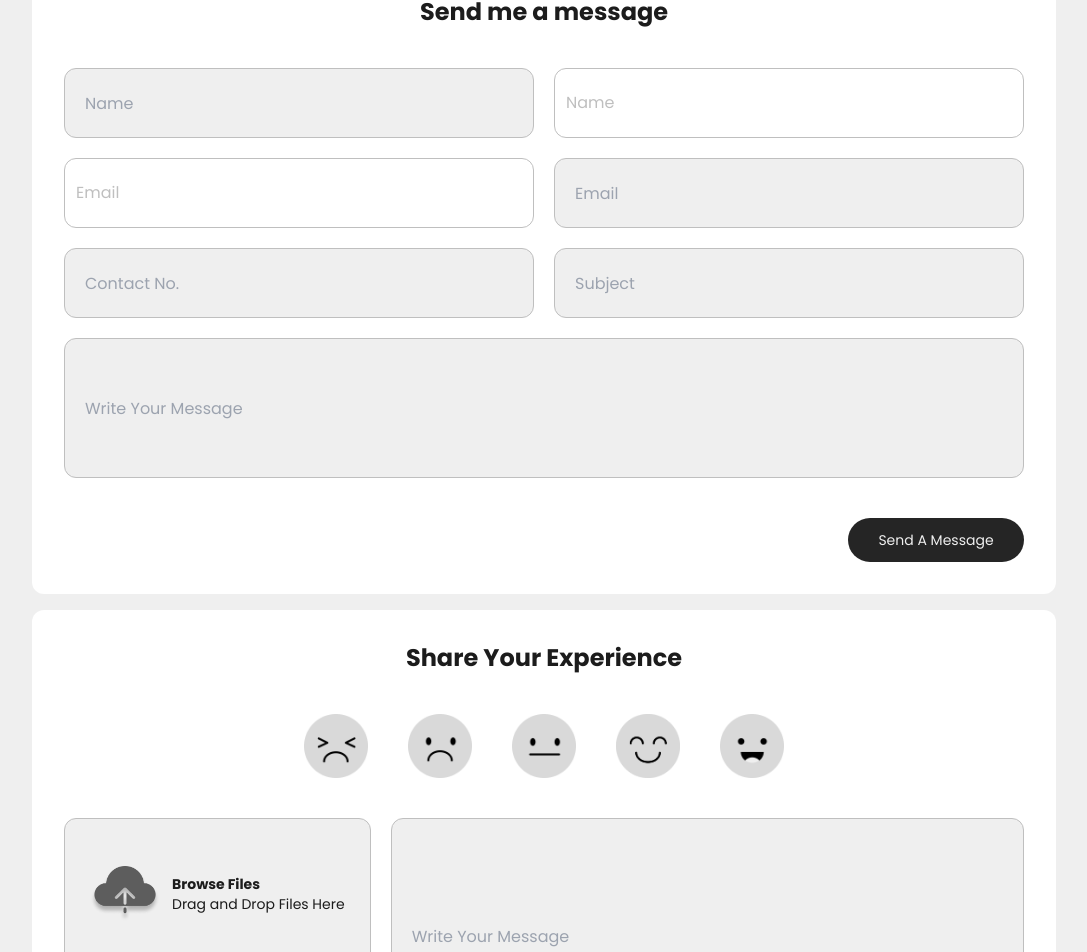
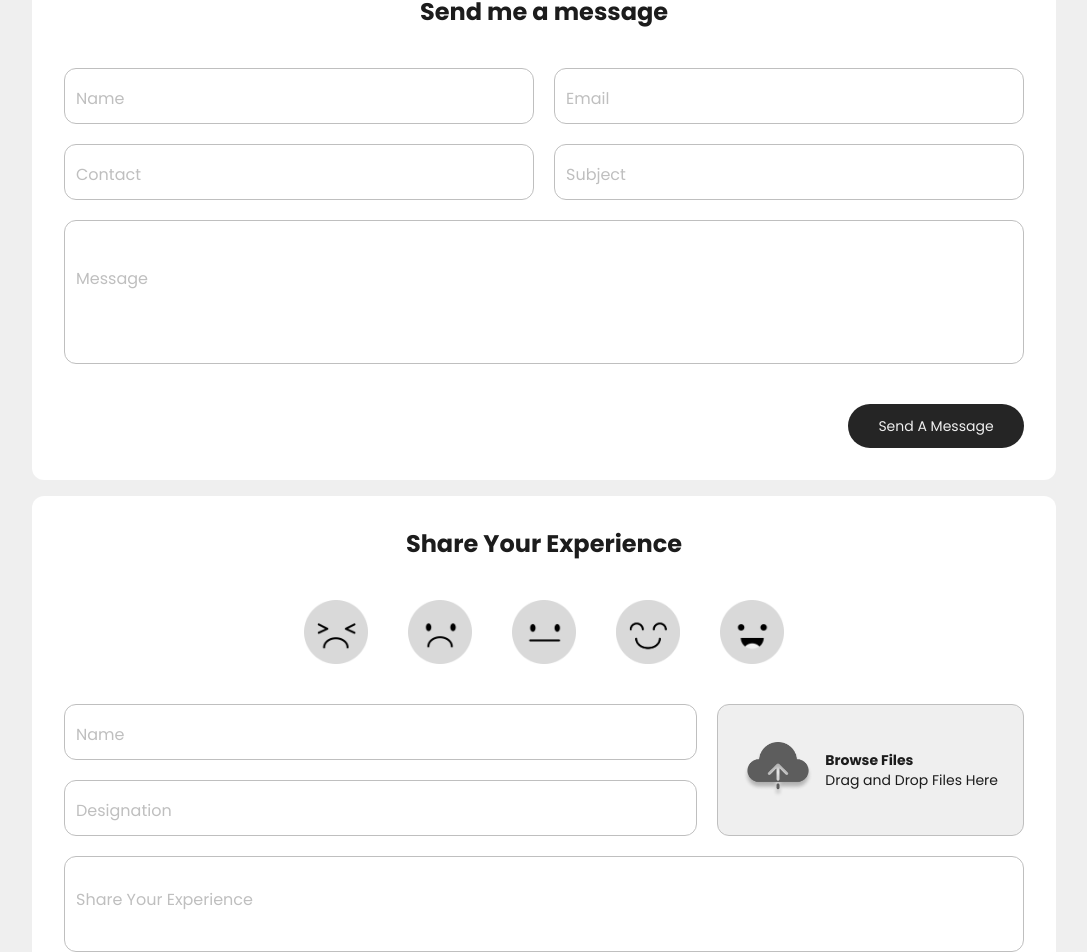
Before and after one commit to Prajjwal22/portfolio-million-pixels, a Next.js app: page /contact in a window 1280 px wide. Shown: the part 1450-2402 px from the top of the page, without its empty margins (96-1183 px from the left). Built offline with nearby package versions, Linux system fonts and the light colour scheme.

Commit message:
new forms

```diff
--- a/components/Contact/ContactForm.tsx
+++ b/components/Contact/ContactForm.tsx
@@ -7,10 +7,19 @@ import Button from "../Button";
 import MuiInput from "./MuiInput";
 
 export default function ContactForm() {
-  const [value, setValue] = useState("");
+  const [value, setValue] = useState({
+    name: "",
+    email: "",
+    contact: "",
+    subject: "",
+    message: "",
+  });
 
-  const handleOnChange = (string:string) => {
-    setValue(string);
+  const handleOnChange = (name: string, value: string) => {
+    setValue((prevState) => ({
+      ...prevState,
+      [name]: value,
+    }));
   };
 
   console.log(value)
@@ -21,34 +30,16 @@ export default function ContactForm() {
           Send me a message{" "}
         </span>
         <form className="grid grid-cols-2 gap-5">
-          <input
-            type="text"
-            className="p-5 rounded-xl border border-mute text-mute bg-secondary md:h-[70px] h-14"
-            placeholder="Name"
-          />
-          <MuiInput value={value} inputName={"Name"}  handleOnChange={handleOnChange} />
-          <MuiInput value={value} inputName={"Email"}  handleOnChange={handleOnChange} />
 
-          <input
-            type="text"
-            className="p-5 rounded-xl border border-mute text-mute bg-secondary md:h-[70px] h-14"
-            placeholder="Email"
-          />
-          <input
-            type="text"
-            className="p-5 rounded-xl border border-mute text-mute bg-secondary md:h-[70px] h-14"
-            placeholder="Contact No."
-          />
-          <input
-            type="text"
-            className="p-5 rounded-xl border border-mute text-mute bg-secondary md:h-[70px] h-14"
-            placeholder="Subject"
-          />
-          <input
-            type="text"
-            className="p-5 rounded-xl border border-mute text-mute bg-secondary h-[140px] row-span-2 col-span-2"
-            placeholder="Write Your Message"
-          />
+          <MuiInput value={value.name} inputName="name" handleOnChange={handleOnChange} />
+          <MuiInput value={value.email} inputName="email" handleOnChange={handleOnChange} />
+          <MuiInput value={value.contact} inputName="contact" handleOnChange={handleOnChange} />
+          <MuiInput value={value.subject} inputName="subject" handleOnChange={handleOnChange} />
+          <div className="col-span-2 row-span-2 h-36">
+          <MuiInput value={value.message} inputName="message" handleOnChange={handleOnChange} />
+          </div>
+
+
         </form>
         <div className="mt-10 flex justify-end">
           <Button title="Send A Message" variant="solid" />
--- a/components/Contact/FeedbackForm.tsx
+++ b/components/Contact/FeedbackForm.tsx
@@ -1,9 +1,10 @@
 "use client";
 
-import React from "react";
+import React, { useState } from "react";
 
 import Button from "../Button";
 import Image from "next/image";
+import MuiInput from "./MuiInput";
 
 const ratings = [
   { rating: 1, expression: "1.png" },
@@ -26,6 +27,21 @@ export default function FeedbackForm() {
 
     return classes[i] || classes[5];
   };
+
+  const [value, setValue] = useState({
+    name: "",
+    designation: "",
+    file: "",
+    experience: "",
+  });
+
+  const handleOnChange = (name: string, value: string) => {
+    setValue((prevState) => ({
+      ...prevState,
+      [name]: value,
+    }));
+  };
+
   return (
     <section className="font-poppins bg-secondary text-primary z-10 relative  overflow-hidden p-2 ">
       <div className="flex flex-col m-auto max-w-5xl bg-white rounded-xl p-8">
@@ -41,11 +57,21 @@ export default function FeedbackForm() {
               alt="tatings"
               width={70}
               height={70}
-              className={`hover:scale-125 max-w-16 md:w-full hover:${expressionsClass(i)}`}
+              className={`hover:scale-125 max-w-16 md:w-full hover:${expressionsClass(
+                i
+              )}`}
             />
           ))}
         </div>
-        <form className="grid md:grid-cols-3 md:grid-rows-3 gap-5 w-full" >
+        <form className="grid md:grid-cols-3 md:grid-rows-3 gap-5 w-full">
+          <div className="col-span-2">
+            <MuiInput
+              value={value.name}
+              inputName="name"
+              handleOnChange={handleOnChange}
+            />
+          </div>
+
           <div className="p-5 rounded-xl border border-mute text-mute bg-secondary  row-span-2 w-full">
             <label
               htmlFor="drop-file"
@@ -62,19 +88,27 @@ export default function FeedbackForm() {
                 <span>Drag and Drop Files Here</span>
               </span>
             </label>
-            <input id="drop-file" type="file" className=" hidden" />
+            <input
+              id="drop-file"
+              name={value.file}
+              type="file"
+              className=" hidden"
+            />
           </div>
-
-          <input
-            type="text"
-            className="p-5 rounded-xl border border-mute text-mute bg-secondary row-span-3 md:col-span-2 "
-            placeholder="Write Your Message"
-          />
-          <input
-            type="text"
-            className="p-5 rounded-xl border border-mute text-mute bg-secondary"
-            placeholder="Email"
-          />
+          <div className="col-span-2">
+            <MuiInput
+              value={value.designation}
+              inputName="Designation "
+              handleOnChange={handleOnChange}
+            />
+          </div>
+          <div className="col-span-3 row-span-3">
+            <MuiInput
+              value={value.experience}
+              inputName="Share Your Experience"
+              handleOnChange={handleOnChange}
+            />
+          </div>
         </form>
         <div className="mt-10 flex justify-end">
           <Button title="Send A Message" variant="solid" />
--- a/components/Contact/MuiInput.tsx
+++ b/components/Contact/MuiInput.tsx
@@ -1,36 +1,36 @@
 import React, { ChangeEvent } from "react";
 
 type Props = {
-  handleOnChange: (value: string) => void;
+  handleOnChange: (name: string, value: string) => void;
   value: string;
   inputName: string;
 };
 
 export default function MuiInput({ handleOnChange, value, inputName }: Props) {
-  const handleChange = (
-    e: ChangeEvent<HTMLInputElement> | React.ChangeEvent<HTMLTextAreaElement>
-  ) => {
-    console.log(e.target.value);
-    handleOnChange(e.target.value);
+  const handleChange = (e: ChangeEvent<HTMLInputElement>) => {
+    handleOnChange(e.target.name, e.target.value);
   };
   return (
-    <div className="relative" data-te-input-wrapper-init>
+    <div className="relative h-full" data-te-input-wrapper-init>
       <input
         name={inputName}
         type="text"
+        value={value}
         onChange={(e) => handleChange(e)}
-        className="p-5 rounded-xl border border-mute text-primary bg-secondary md:h-[70px] h-14 peer block min-h-[auto] w-full  bg-transparent py-[0.32rem] px-3 leading-[1.6] outline-none transition-all duration-200 ease-linear focus:placeholder:opacity-100 peer-focus:text-primary data-[te-input-state-active]:placeholder:opacity-100 motion-reduce:transition-none "
+        className="p-5 rounded-xl border h-full border-mute text-primary bg-secondary md:h-full md:min-h-14 peer block w-full  bg-transparent py-[0.32rem] px-3 leading-[1.6] outline-none transition-all duration-200 ease-linear focus:placeholder:opacity-100 peer-focus:text-primary data-[te-input-state-active]:placeholder:opacity-100 motion-reduce:transition-none "
         id="exampleInput90"
       />
       <label
-        className={`pointer-events-none absolute  text-mute top-0 left-3 mb-0 max-w-[90%] origin-[0_0] truncate pt-[1.37rem] leading-[1.6]  transition-all duration-200 ease-out peer-focus:-translate-y-[1.9rem] peer-focus:scale-[0.9] peer-focus:text-primary peer-focus:bg-white peer-data-[te-input-state-active]:-translate-y-[0.9rem] peer-data-[te-input-state-active]:scale-[0.8] motion-reduce:transition-none "
+        className={`pointer-events-none absolute  text-mute left-3 mb-0 max-w-[90%] origin-[0_0] truncate ${
+          value != "message" || value !="experience" ? "top-[32%]" : "top-[15%]"
+        } leading-[1.6]  transition-all duration-200 ease-out peer-focus:-translate-y-[1.9rem] peer-focus:scale-[0.9] peer-focus:text-primary peer-focus:bg-white peer-data-[te-input-state-active]:-translate-y-[0.9rem] peer-data-[te-input-state-active]:scale-[0.8] motion-reduce:transition-none "
                       htmlFor="exampleInput90 ${
                         value
                           ? "-translate-y-[1.9rem] scale-[0.9]  text-primary bg-white"
                           : ""
                       }`}
       >
-        {inputName}
+        {inputName.charAt(0).toUpperCase() + inputName.slice(1)}
       </label>
     </div>
   );
```
